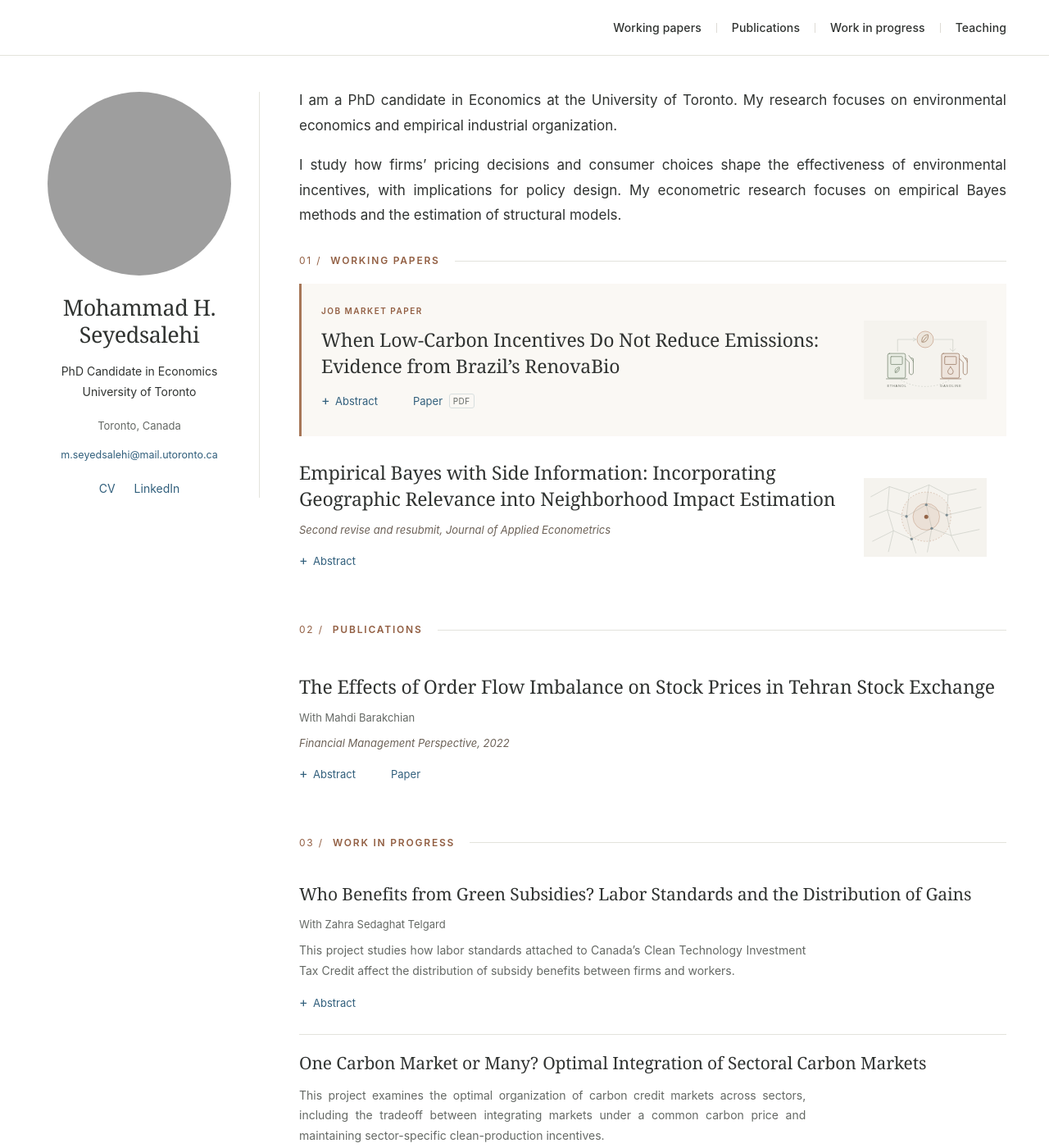
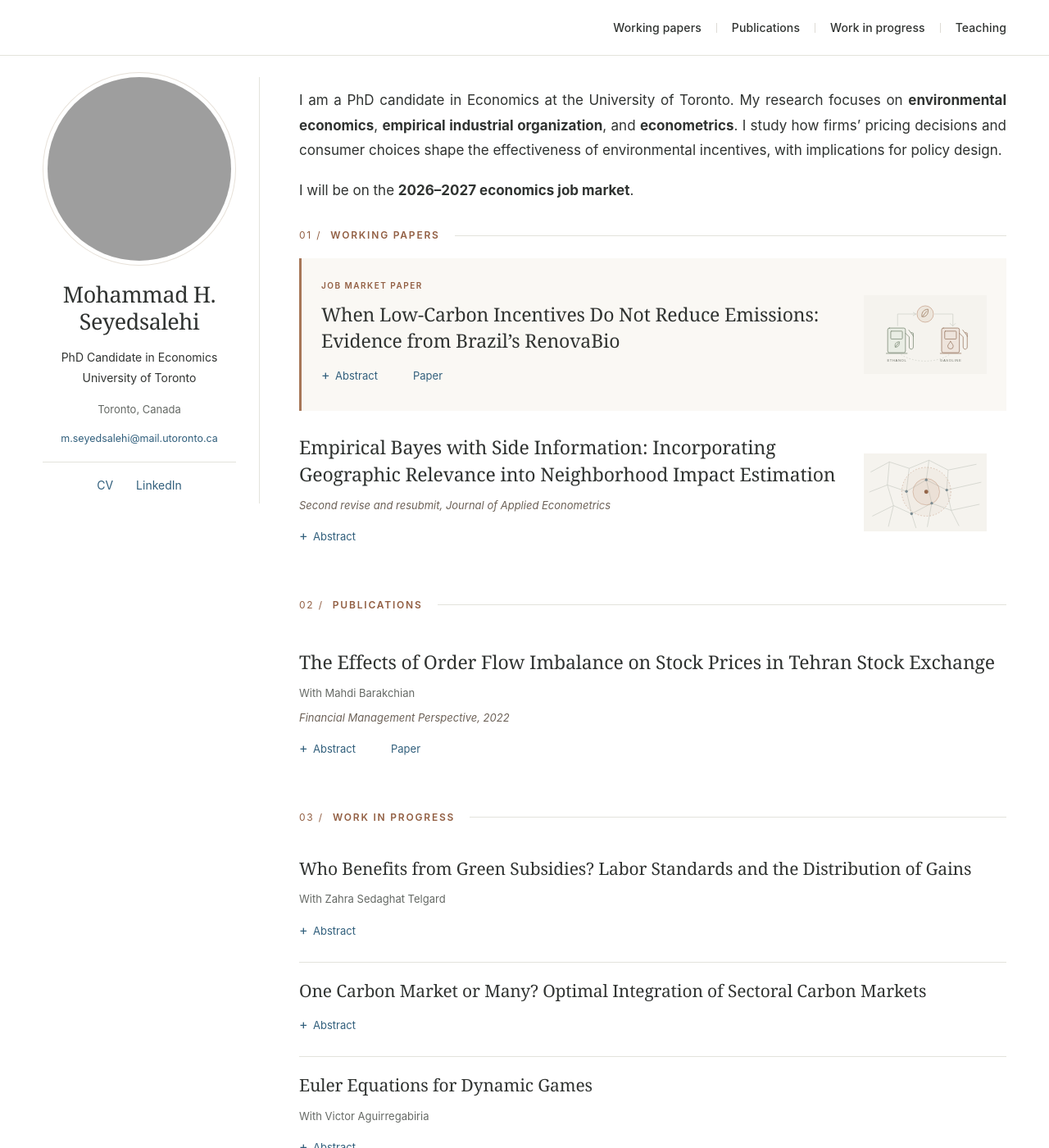
Before and after one commit to smhssalehi/smhssalehi.github.io, a Jekyll site: the page built from _pages/about.md, in a window 1280 px wide and 1400 px high. Shown: the whole window at 82% size. Built offline with Jekyll 4.4.1, drawn with Linux system fonts in a browser that asks for light colours; some of the changed text lies outside the part shown; grey boxes are pictures that could not be loaded.

```diff
--- a/_data/research.json
+++ b/_data/research.json
@@ -51,20 +51,18 @@
         "id": "green-subsidies",
         "title": "Who Benefits from Green Subsidies? Labor Standards and the Distribution of Gains",
         "coauthors": "Zahra Sedaghat Telgard",
-        "description": "This project studies how labor standards attached to Canada’s Clean Technology Investment Tax Credit affect the distribution of subsidy benefits between firms and workers.",
         "abstract": "How are the gains from green investment subsidies distributed between firms and workers? This project examines whether labor conditions attached to these subsidies increase workers’ share of the benefits, using Canada’s Clean Technology Investment Tax Credit. The policy offers a larger credit to firms meeting prevailing-wage and apprenticeship requirements, linking investment support to employment practices. The analysis links firms’ investment and contractor choices to worker earnings. Firms can qualify for additional support without raising existing workers’ pay if they already meet the standards or hire contractors that do. Higher wages at subsidized projects therefore need not reflect gains caused by the policy. Comparing subsidies with and without labor conditions at the same fiscal cost would assess whether these requirements increase worker earnings and training opportunities, and how they affect investment and hiring."
       },
       {
         "id": "carbon-markets",
         "title": "One Carbon Market or Many? Optimal Integration of Sectoral Carbon Markets",
-        "description": "This project examines the optimal organization of carbon credit markets across sectors, including the tradeoff between integrating markets under a common carbon price and maintaining sector-specific clean-production incentives.",
         "abstract": "This paper asks whether carbon credit markets that jointly penalize dirty activity and reward clean activity should be organized separately by sector or integrated into a common market. Integration can establish a common carbon price, equalizing marginal abatement costs across sectors and shifting emissions reductions toward lower-cost opportunities, while also allowing payments from dirty activity in one sector to finance clean investment in another. Separation, however, preserves sector-specific certificate prices, allowing clean incentives to respond independently to differences in innovation and adoption frictions. I study a market design in which clean activities generate tradable certificates and dirty activities create demand for the same asset, with sector-specific crediting and obligation rates determining the effective clean subsidy and carbon penalty. I characterize when a unified market can achieve the efficient combination of a common carbon price and differentiated clean-technology support, when separate sectoral markets perform better, and how this tradeoff depends on abatement costs and clean-technology spillovers across sectors."
       },
       {
         "id": "euler-equations",
         "title": "Euler Equations for Dynamic Games",
         "coauthors": "Victor Aguirregabiria",
-        "description": "This project develops Euler equations for dynamic games to facilitate the estimation of firms’ dynamic strategic decisions without repeatedly solving their full optimization problems."
+        "abstract": "This project develops Euler equations for dynamic games to facilitate the estimation of firms’ dynamic strategic decisions without repeatedly solving their full optimization problems."
       }
     ]
   }
--- a/_includes/research-card.html
+++ b/_includes/research-card.html
@@ -8,7 +8,7 @@
     {% if paper.description %}<p class="project-description">{{ paper.description }}</p>{% endif %}
     <div class="paper-actions">
       {% if paper.abstract %}<details><summary>Abstract<span class="visually-hidden">: {{ paper.title }}</span></summary><div class="abstract"><p>{{ paper.abstract }}</p></div></details>{% endif %}
-      {% if paper.paper %}<a class="paper-link" href="{{ paper.paper | relative_url }}" target="_blank" rel="noopener" aria-label="Read {{ paper.title | escape }} ({% if paper.paper_format %}{{ paper.paper_format }}, {% endif %}opens in a new tab)">Paper{% if paper.paper_format %} <span class="file-kind">{{ paper.paper_format }}</span>{% endif %}</a>{% endif %}
+      {% if paper.paper %}<a class="paper-link" href="{{ paper.paper | relative_url }}" target="_blank" rel="noopener" aria-label="Read {{ paper.title | escape }} ({% if paper.paper_format %}{{ paper.paper_format }}, {% endif %}opens in a new tab)">Paper</a>{% endif %}
     </div>
   </div>
 </article>
--- a/_layouts/academic.html
+++ b/_layouts/academic.html
@@ -11,7 +11,7 @@
   <meta property="og:type" content="website">
   <meta property="og:url" content="{{ page.url | absolute_url }}">
   <link rel="icon" href="{{ '/images/initials.svg' | relative_url }}" type="image/svg+xml">
-  <link rel="stylesheet" href="{{ '/assets/css/academic.css' | relative_url }}">
+  <link rel="stylesheet" href="{{ '/assets/css/academic.css' | relative_url }}?v=20260917-pinned">
 </head>
 <body>
   <a class="skip-link" href="#main">Skip to content</a>
--- a/_pages/about.md
+++ b/_pages/about.md
@@ -7,8 +7,8 @@ redirect_from:
 ---
 <section class="introduction" aria-labelledby="intro-heading">
   <h1 id="intro-heading" class="visually-hidden">Mohammad H. Seyedsalehi — economist</h1>
-  <p>I am a PhD candidate in Economics at the University of Toronto. My research focuses on environmental economics and empirical industrial organization.</p>
-  <p>I study how firms’ pricing decisions and consumer choices shape the effectiveness of environmental incentives, with implications for policy design. My econometric research focuses on empirical Bayes methods and the estimation of structural models.</p>
+  <p>I am a PhD candidate in Economics at the University of Toronto. My research focuses on <strong>environmental economics</strong>, <strong>empirical industrial organization</strong>, and <strong>econometrics</strong>. I study how firms’ pricing decisions and consumer choices shape the effectiveness of environmental incentives, with implications for policy design.</p>
+  <p>I will be on the <strong>2026–2027 economics job market</strong>.</p>
 </section>
 {% for section in site.data.research %}
 <section class="research-section" id="{{ section.id }}" aria-labelledby="heading-{{ section.id }}">
@@ -31,6 +31,5 @@ redirect_from:
       <li>Data analysis and programming</li>
       <li>International trade and economics for public policy</li>
     </ul>
-    <p>Before my PhD, I spent seven years teaching mathematics to International Mathematical Olympiad students, including at training camps.</p>
   </details>
 </section>
--- a/assets/css/academic.css
+++ b/assets/css/academic.css
@@ -588,3 +588,78 @@ main > section > p {
   .navigation li a { margin: 0 10px; font-size: 12px; padding: 5px 0; }
   .navigation li:last-child a { margin-right: 10px; }
 }
+
+/* A persistent, restrained profile column on desktop. */
+@media (min-width: 761px) {
+  .profile {
+    position: sticky;
+    top: 24px;
+    align-self: start;
+    padding-bottom: 8px;
+  }
+  .portrait {
+    box-shadow: 0 0 0 5px #fff, 0 0 0 6px #e7e1d9;
+    margin-bottom: 25px;
+  }
+  .profile-name { margin-bottom: 14px; }
+  .position { margin-bottom: 16px; }
+  .profile-links {
+    border-top: 1px solid var(--line);
+    padding-top: 13px;
+    margin-top: 17px;
+    gap: 28px;
+  }
+  .profile-links a { padding: 3px 0; }
+}
+@media (min-width: 761px) and (max-height: 700px) {
+  .profile { top: 16px; }
+  .portrait { width: clamp(100px, 27vh, 185px); height: clamp(100px, 27vh, 185px); margin-bottom: 17px; }
+  .profile-name { font-size: 25px; margin-bottom: 10px; }
+  .position { margin-bottom: 10px; }
+  .profile-links { margin-top: 12px; padding-top: 9px; }
+}
+@media (max-width: 760px) {
+  .profile { position: static; }
+}
+@media print {
+  .profile { display: none; }
+}
+
+/* Pinned navigation and desktop profile; only the main column scrolls. */
+:root { --header-offset: 78px; }
+html { scroll-padding-top: calc(var(--header-offset) + 22px); }
+.masthead {
+  position: sticky;
+  top: 0;
+  z-index: 20;
+  background: #fff;
+}
+@media (min-width: 761px) {
+  .site-grid > main { grid-column: 2; }
+  .profile {
+    position: fixed;
+    top: calc(var(--header-offset) + 16px);
+    left: max(40px, calc((100% - 1256px) / 2 + 40px));
+    width: 265px;
+    z-index: 10;
+    background: #fff;
+  }
+  .portrait {
+    width: clamp(90px, calc(100dvh - 430px), 224px);
+    height: clamp(90px, calc(100dvh - 430px), 224px);
+  }
+}
+@media (min-width: 761px) and (max-width: 1050px) {
+  .profile { left: 28px; width: 230px; }
+  .portrait {
+    width: clamp(90px, calc(100dvh - 430px), 200px);
+    height: clamp(90px, calc(100dvh - 430px), 200px);
+  }
+}
+@media (max-width: 760px) {
+  :root { --header-offset: 110px; }
+  .profile { position: static; }
+}
+@media print {
+  .masthead, .profile { display: none; }
+}
```
Also changed, not shown: other parts of _pages/about.md (+1 -1 lines), README.md (+1 -1 lines), 1 other file.
